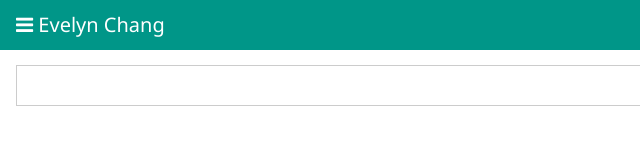
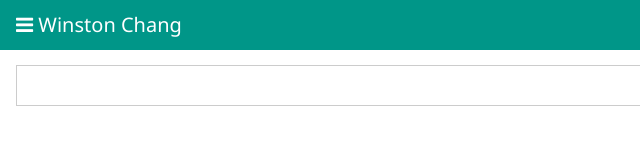
Before and after one commit to wchang28/app_template, a website: page public/index.html in a window 1280 px wide. Shown: the full height of the page, 0-640 px from the left. Drawn offline with Linux system fonts and the light colour scheme.

```diff
--- a/public/index.html
+++ b/public/index.html
@@ -10,7 +10,7 @@
 	</head>
 	<body>
 		<div class="w3-container w3-teal" id="main">
-			<h4><i class="fa fa-bars"></i> Evelyn Chang</h4>
+			<h4><i class="fa fa-bars"></i> Winston Chang</h4>
 		</div>
 		<div class="w3-container">
 			<p><div id="test"></div></p>
```
